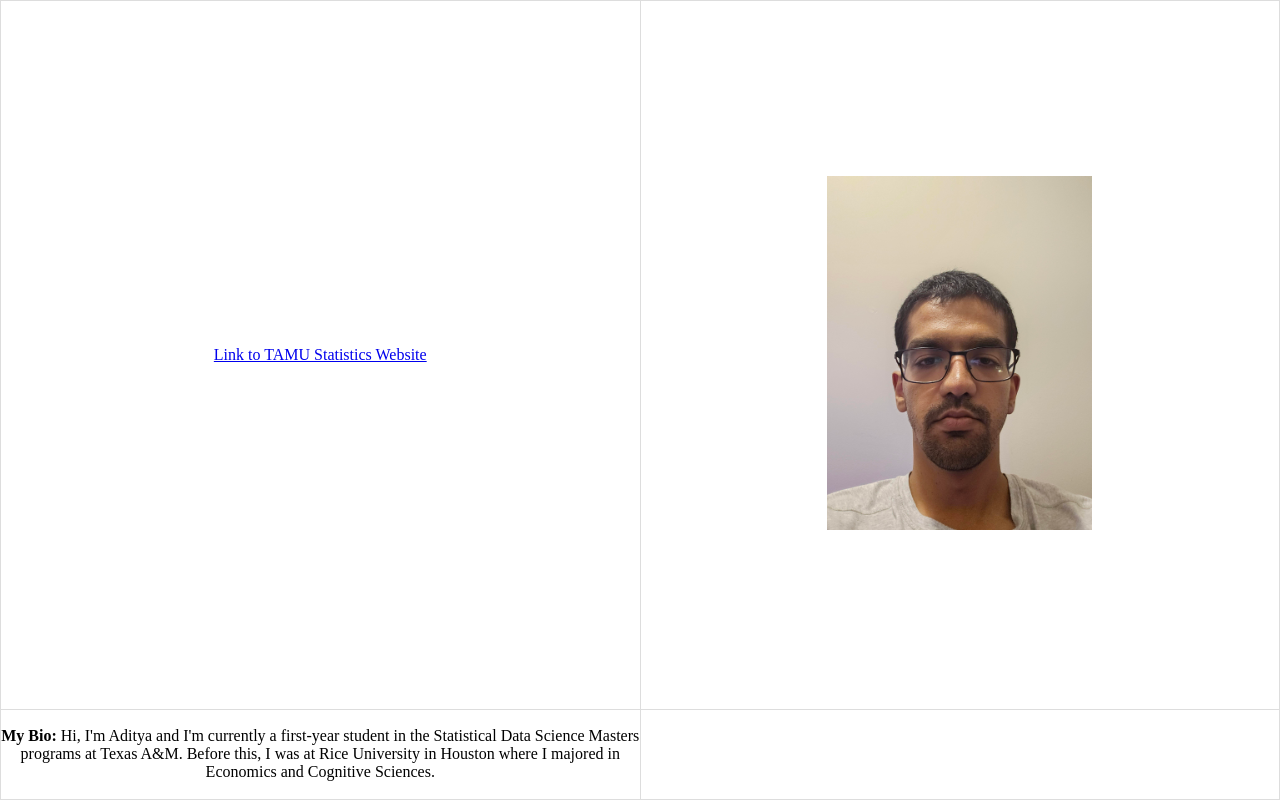
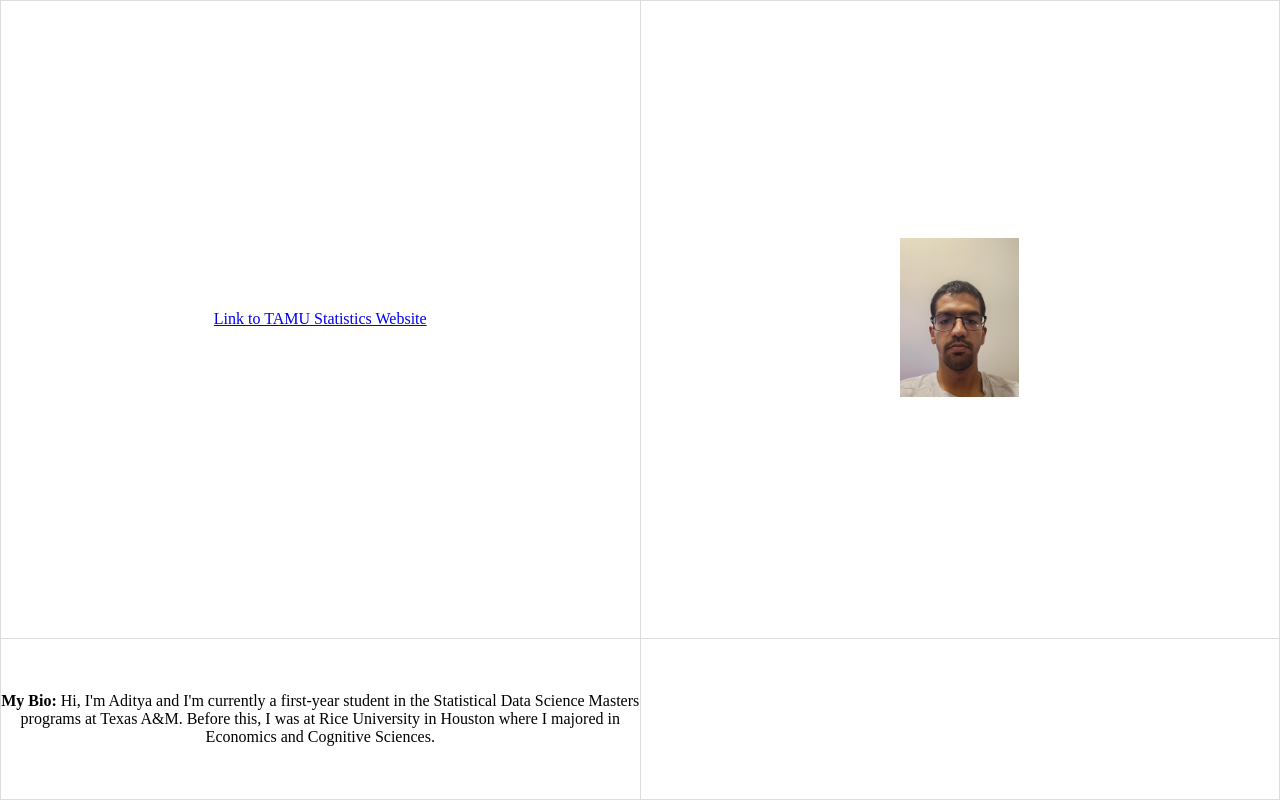
Before and after one commit to arajesh1/604hw1, a plain HTML site: page index.html in a window 1280 px wide. Drawn offline with Linux system fonts and the light colour scheme.

Commit message:
Update index.html

```diff
--- a/index.html
+++ b/index.html
@@ -24,8 +24,8 @@
             overflow: hidden; /* Hide overflow content */
         }
         img {
-            max-width: 50%;
-            max-height: 50%;
+            max-width: 25%;
+            max-height: 25%;
             object-fit: cover; /* Ensure image covers the cell area */
         }
     </style>
```
